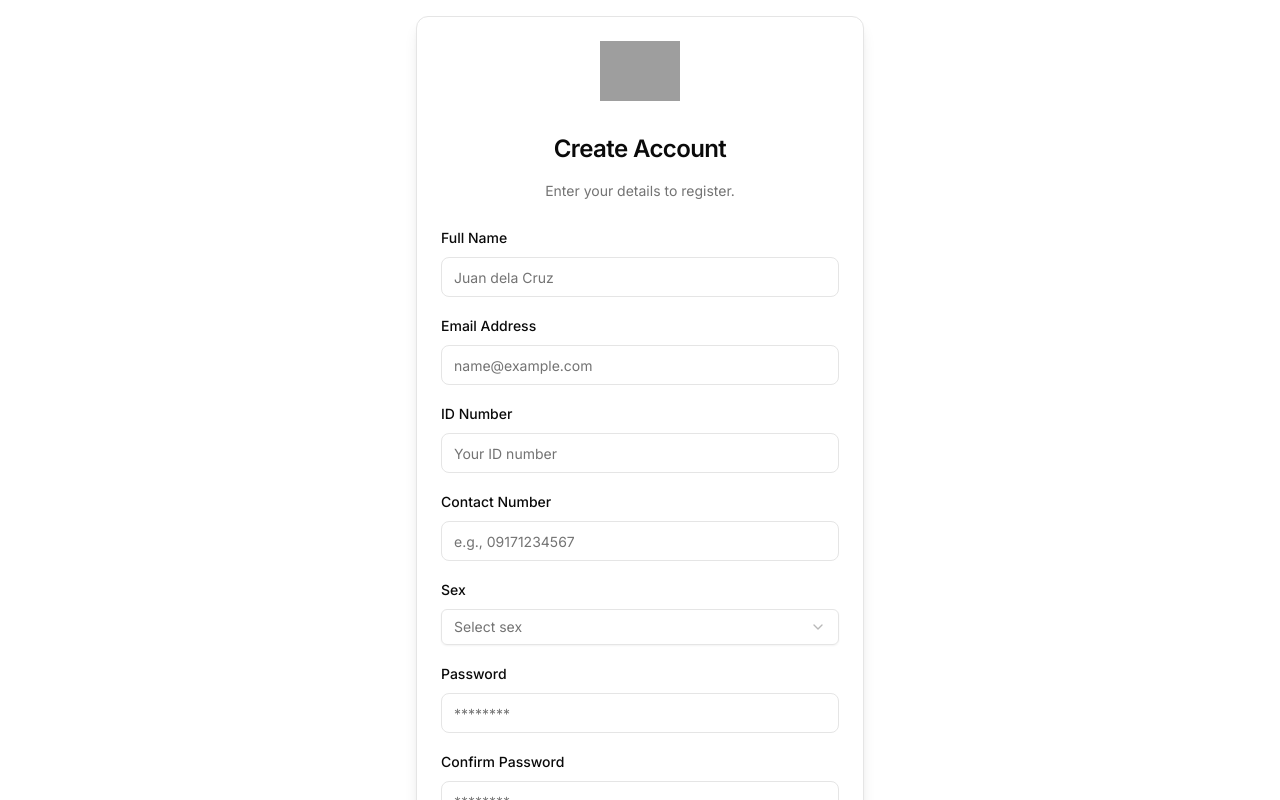
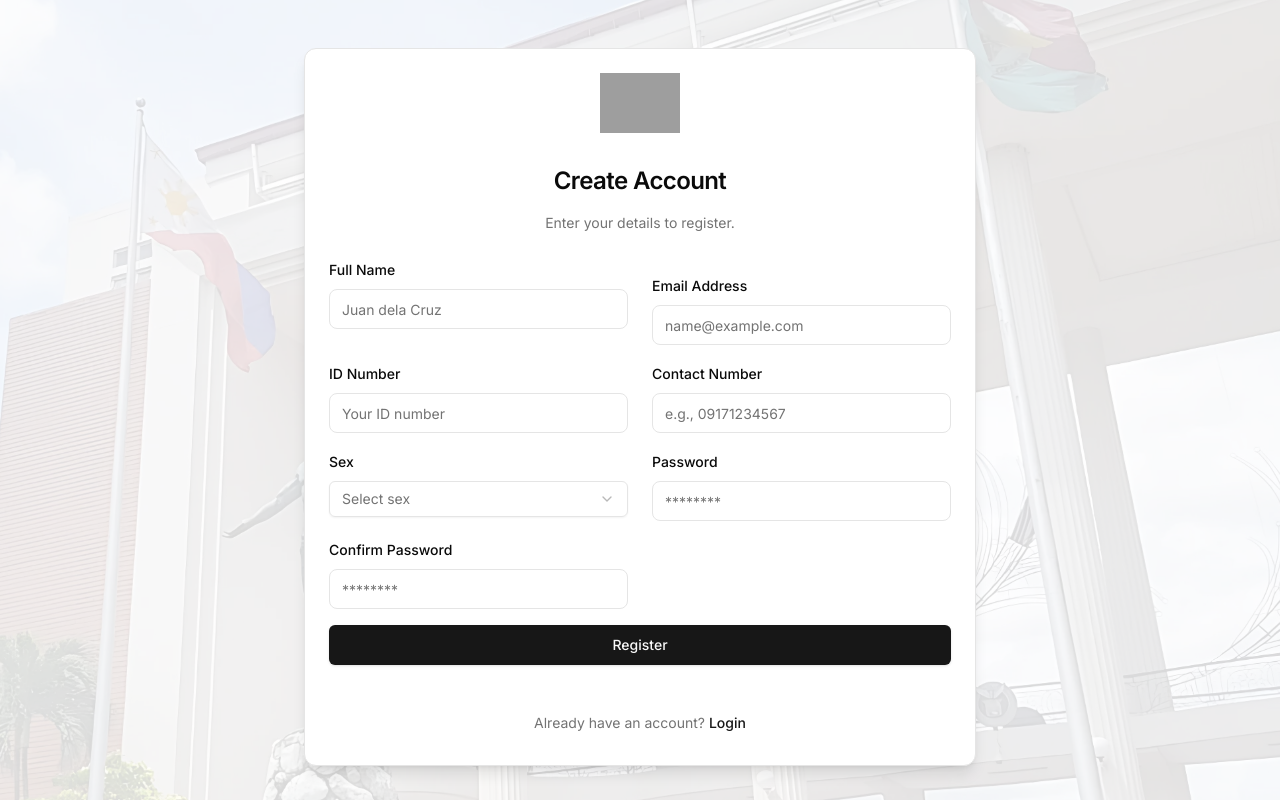
Before and after one commit to NousernameSad2/projectcaso3, a Next.js app: page /register in a window 1280 px wide. Shown: the top 800 px of the page. Built offline with nearby package versions, Linux system fonts and the light colour scheme; grey boxes are pictures that could not be loaded.

Commit message:
ANIMATIONSadd BAKGORUNDSgit add .

```diff
--- a/package.json
+++ b/package.json
@@ -39,6 +39,7 @@
     "cmdk": "^1.1.1",
     "date-fns": "^4.1.0",
     "date-fns-tz": "^3.2.0",
+    "framer-motion": "^12.12.2",
     "jsonwebtoken": "^9.0.2",
     "lucide-react": "^0.503.0",
     "mongoose": "^8.15.0",
--- a/src/app/(auth)/login/page.tsx
+++ b/src/app/(auth)/login/page.tsx
@@ -66,7 +66,15 @@ export default function LoginPage() {
 
   return (
     // Main container with white background, centered content
-    <main className="flex min-h-screen flex-col items-center justify-center p-4 bg-white dark:bg-gray-950">
+    <main
+      className="flex min-h-screen flex-col items-center justify-center p-4"
+      style={{
+        backgroundImage: "url('/images/authbg.png')",
+        backgroundSize: 'cover',
+        backgroundPosition: 'center',
+        backgroundRepeat: 'no-repeat',
+      }}
+    >
       <Card className="w-full max-w-md shadow-lg">
         <CardHeader className="items-center text-center space-y-4"> {/* Center header content */}
           {/* Logo */}
--- a/src/app/(auth)/register/page.tsx
+++ b/src/app/(auth)/register/page.tsx
@@ -89,8 +89,16 @@ export default function RegisterPage() {
 
   return (
     // Main container with white background, centered content
-    <main className="flex min-h-screen flex-col items-center justify-center p-4 bg-white dark:bg-gray-950">
-      <Card className="w-full max-w-md shadow-lg">
+    <main
+      className="flex min-h-screen flex-col items-center justify-start md:justify-center p-4"
+      style={{
+        backgroundImage: "url('/images/authbg.png')",
+        backgroundSize: 'cover',
+        backgroundPosition: 'center',
+        backgroundRepeat: 'no-repeat',
+      }}
+    >
+      <Card className="w-full max-w-2xl shadow-lg my-8">
         <CardHeader className="items-center text-center space-y-4">
           {/* Logo */}
           <Image
@@ -106,7 +114,7 @@ export default function RegisterPage() {
         </CardHeader>
         <CardContent>
           <Form {...form}>
-            <form onSubmit={form.handleSubmit(onSubmit)} className="space-y-4">
+            <form onSubmit={form.handleSubmit(onSubmit)} className="space-y-4 md:grid md:grid-cols-2 md:gap-x-6">
               <FormField
                 control={form.control}
                 name="name"
@@ -208,13 +216,13 @@ export default function RegisterPage() {
               />
 
               {error && (
-                <p className="text-sm font-medium text-destructive text-center pt-1">{error}</p>
+                <p className="text-sm font-medium text-destructive text-center pt-1 md:col-span-2">{error}</p>
               )}
               {successMessage && (
-                <p className="text-sm font-medium text-emerald-600 dark:text-emerald-500 text-center pt-1">{successMessage}</p>
+                <p className="text-sm font-medium text-emerald-600 dark:text-emerald-500 text-center pt-1 md:col-span-2">{successMessage}</p>
               )}
 
-              <Button type="submit" className="w-full h-10 mt-6" disabled={isLoading || !!successMessage}>
+              <Button type="submit" className="w-full h-10 mt-6 md:col-span-2" disabled={isLoading || !!successMessage}>
                 {isLoading ? "Registering..." : "Register"}
               </Button>
             </form>
--- a/src/app/globals.css
+++ b/src/app/globals.css
@@ -93,3 +93,20 @@
     font-family: var(--font-inter), theme('fontFamily.sans');
   }
 }
+
+/* Global subtle entrance animation */
+@keyframes subtleEntrance {
+  from {
+    opacity: 0;
+    transform: translateY(15px); /* Start slightly lower */
+  }
+  to {
+    opacity: 1;
+    transform: translateY(0);
+  }
+}
+
+* {
+  /* Applied to all elements for a global effect */
+  animation: subtleEntrance 0.8s cubic-bezier(0.25, 0.1, 0.25, 1);
+}
```
Also changed, not shown: public/images/authbg.png (added), 1 other file (tests, documents, lock files or other folders).
